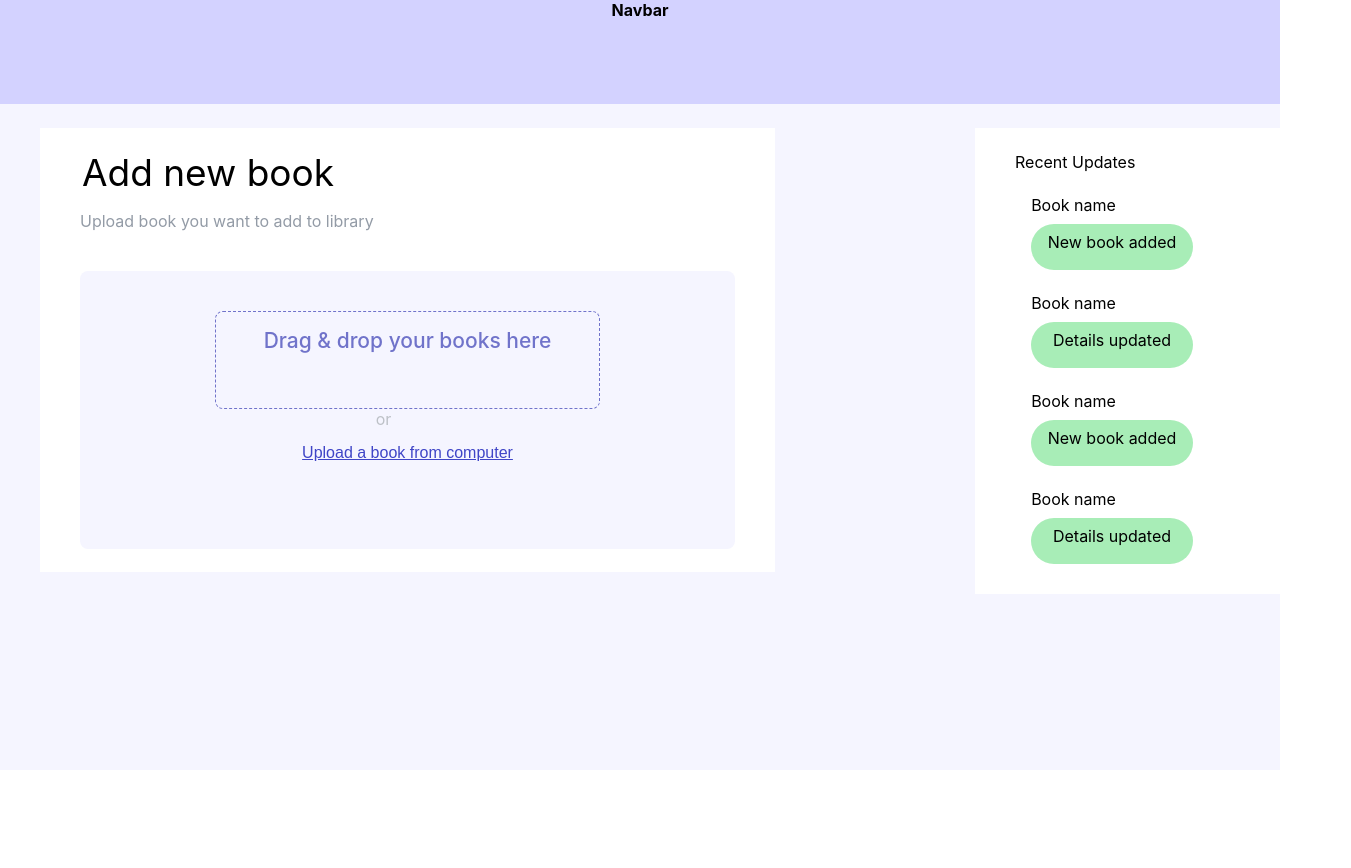
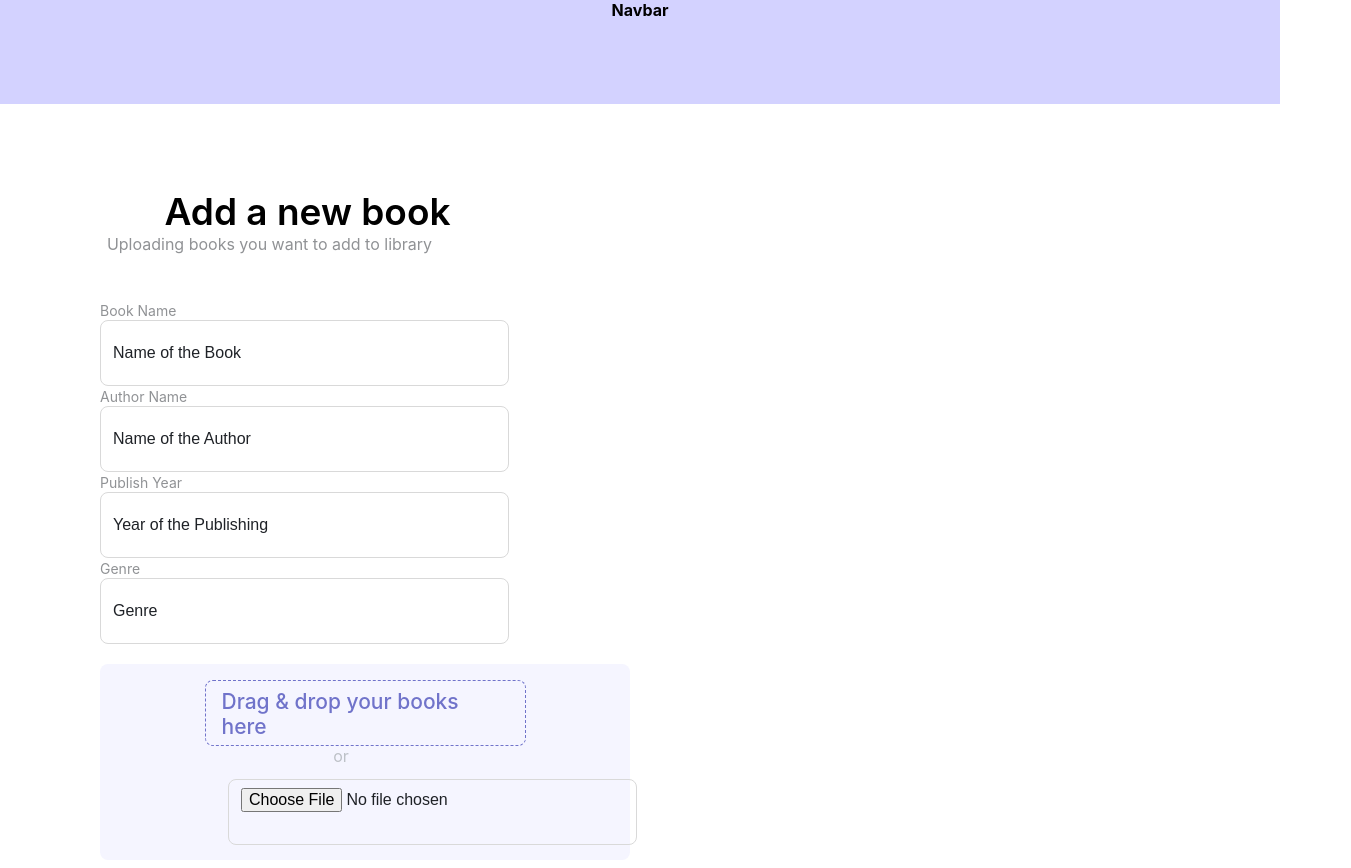
Before and after one commit to donjoshi/v-lib, a React (Create React App) app: page / in a window 1280 px wide. Shown: the top 868 px of the page, 1351 px wide, since content can reach past the window. Before the commit the page ends 800 px from the top, so only its background shows below. Built offline with nearby package versions, Linux system fonts and the light colour scheme.

Commit message:
first commit

```diff
--- a/src/App.js
+++ b/src/App.js
@@ -12,8 +12,8 @@ function App() {
       <Navbar />
 
       <Routes>
-        <Route path="/" element={<AdminPdfUpload/>} />
-        <Route path="/admin-pdf-upload-2" element={<AdminPdfUpload2/>} />
+        <Route path="/" element={<AdminPdfUpload2/>} />
+        {/* <Route path="/admin-pdf-upload-2" element={<AdminPdfUpload2/>} /> */}
       </Routes>
 
     </div>
--- a/src/components/pdf-upload/index.jsx
+++ b/src/components/pdf-upload/index.jsx
@@ -11,49 +11,41 @@ export default function PdfUpload()
 
     const [loading, setLoading] = useState(false);
     const [error, setError] = useState(null);
-    const navigate = useNavigate();
+    // const navigate = useNavigate();
 
-    async function handleUploadOption()
-    {
-        setLoading(true);
+    // async function handleUploadOption()
+    // {
+    //     setLoading(true);
 
-        try
-        {
+    //     try
+    //     {
 
-            const response = await fetch('your-api-endpoint', {
-                method: 'POST',
-                // Include necessary headers and body with the PDF file
-            });
+    //         const response = await fetch('your-api-endpoint', {
+    //             method: 'POST',
+    //             // Include necessary headers and body with the PDF file
+    //         });
 
 
-            const data= await response.json();
-            console.log(data);
-            // Handle successful response (redirect to different page, etc.)
-            navigate("/admin-pdf-upload-2");
+    //         const data= await response.json();
+    //         console.log(data);
+    //         // Handle successful response (redirect to different page, etc.)
+    //         navigate("/admin-pdf-upload-2");
 
 
-        }
-        catch(error)
-        {
-            setError('Failed to upload PDF.Please try agian');
-            console.error(error);
-            setLoading(false);
-            navigate("/admin-pdf-upload-2");
+    //     }
+    //     catch(error)
+    //     {
+    //         setError('Failed to upload PDF.Please try agian');
+    //         console.error(error);
+    //         setLoading(false);
+    //         navigate("/admin-pdf-upload-2");
 
 
-        }
+    //     }
 
-    }
+    // }
 
         return (
-        <div className="admin-pdf-upload">
-            <div className="title">
-                <div className="add">Add new book</div>
-
-                <p>Upload book you want to add to library</p>
-
-            </div>
-
             <div className="upload">
                 <div className="drag-and-drop">
                     Drag & drop your books here
@@ -61,13 +53,14 @@ export default function PdfUpload()
                 <div className="or">or</div>
 
                 <div className="upload-button">
-                    <button onClick={handleUploadOption} disabled={loading}>
+                    {/* <button onClick={handleUploadOption} disabled={loading}>
                         {loading ? "Uploading..." : "Upload a book from computer"}
-                    </button>
+                    </button> */}
+                    <input type="file" id="file" name="file" accept=".pdf" className="file"/>
                 </div>
 
             </div>
 
-        </div>
+
         )
 }
--- a/src/components/pdf-upload/styles.css
+++ b/src/components/pdf-upload/styles.css
@@ -1,4 +1,4 @@
-.admin-pdf-upload
+/* .admin-pdf-upload
 {
     width:687px;
     height: 396px;
@@ -11,7 +11,7 @@
     background-color: white;
     background: white;
     justify-content: center;
-}
+} */
 .title
 {
     width: 394px;
@@ -41,28 +41,28 @@
 
 }
 
-.admin-pdf-upload .upload
+.upload
 {
-    width: 607px;
-    height: 228px;
+    width: 482px;
+    height: 164px;
     gap: 8px;
     border-radius: 8px;
     border:0.5px;
-    padding: 40px 24px;
+    padding: 16px 24px 16px 24px;
     background: #F5F5FF;
     justify-content: center;
     align-items: center;
 
 }
 
-.admin-pdf-upload .upload .drag-and-drop
+.upload .drag-and-drop
 {
-    width:417px;
-    height:64px;
+    width:287px;
+    height: 48px;
     border-radius: 8px;
     border:1px;
     border-style: dashed;
-    padding: 16px 48px;
+    padding: 8px 16px 8px 16px;
     gap:12px;
    color: #7073CA;
    font-weight:500;
@@ -74,9 +74,9 @@
 
 }
 
-.admin-pdf-upload .upload .or
+.upload .or
 {
-    width:559px;
+    width:434px;
     height:17px;
     gap:4px;
     text-align: center;
@@ -84,11 +84,11 @@
 
 }
 
-.admin-pdf-upload .upload .upload-button
+.upload .upload-button
 {
     width:274px;
     height:51px;
-    padding: 16px 24px;
+    padding: 16px 24px 16px 24px;
     gap:8px;
     text-decoration: underline;
     font-weight:400;
@@ -97,9 +97,10 @@
     color:#3F45C7;
     justify-content: center;
     margin-inline: auto;
+    align-items: center;
 
 }
-.admin-pdf-upload .upload .upload-button button
+.upload .upload-button button
 {
     font-weight: 400;
     font-size: 16px;
@@ -112,3 +113,13 @@
 
 
 }
+
+.upload .upload-button .file
+{
+    width :226px;
+    height:19px;
+    font-weight:400;
+    font-size: 16px;
+    line-height: 19.36px;
+    color:#3F45C7;
+}
--- a/src/pages/admin-pdf-upload-2/index.jsx
+++ b/src/pages/admin-pdf-upload-2/index.jsx
@@ -1,12 +1,56 @@
 import React from "react";
 import Navbar from "../../components/navbar";
 import './styles.css';
+import PdfUpload from "../../components/pdf-upload";
+import { useState } from "react";
+import { useNavigate } from "react-router-dom";
 
 
 
+export default function AdminPdfUpload2() {
 
-export default function AdminPdfUpload2()
-{
+    const [formData, setFormData] = useState(new FormData());
+    const [loading, setLoading] = useState(false);
+    const [error, setError] = useState(null);
+    const navigate = useNavigate();
+
+
+    function handleChange(event) {
+        setFormData(new FormData(event.target));
+    }
+
+    async function handleSubmit(event) {
+        event.preventDefault(); // Prevent default form submission
+
+        setLoading(true); // Set loading state
+
+        try {
+            const response = await fetch('your-api-endpoint', {
+                method: 'POST',
+                // Include necessary headers (e.g., Content-Type: multipart/form-data)
+                headers: {
+                    'Content-Type': 'multipart/form-data',
+                },
+                body: formData,
+            });
+
+            const data = await response.json();
+            console.log(data);
+            // Handle successful response (redirect, etc.)
+
+            if (data)
+            {
+                navigate("/xyz")
+            }
+
+        } catch (error) {
+            console.error(error);
+            setError('Error submitting form.');
+            setLoading(false); // Reset loading state
+
+        }
+
+    }
 
 
     return (
@@ -16,37 +60,43 @@ export default function AdminPdfUpload2()
             <div className="add-details">
                 <div className="heading">
                     <div className="heading1">
-                        Add details of the book
+                        Add a new book
                     </div>
                     <div className="heading2">
-                        Add details of your book for adding to library
+                        Uploading books you want to add to library
                     </div>
 
                 </div>
                 <div className="details">
-                    <form >
+                    <form onSubmit={handleSubmit} onChange={handleChange}>
 
                         <label htmlFor="book-name">Book Name</label>
                         <br />
-                        <input type="text" id="book-name" name="book-name" placeholder="Name of the Book"/>
+                        <input type="text" id="book-name" name="book-name" placeholder="Name of the Book" />
                         <br />
 
                         <label htmlFor="author-name">Author Name</label>
                         <br />
-                        <input type="text" id="author-name" name="author-name" placeholder="Name of the Author"/>
+                        <input type="text" id="author-name" name="author-name" placeholder="Name of the Author" />
                         <br />
 
                         <label htmlFor="publish-year">Publish Year</label>
                         <br />
-                        <input type="text" id="publish-year" name="publish-year" placeholder="Year of the Publishing"/>
+                        <input type="text" id="publish-year" name="publish-year" placeholder="Year of the Publishing" />
                         <br />
 
                         <label htmlFor="genre">Genre</label>
                         <br />
-                        <input type="text" id="genre" name="genre" placeholder="Genre"/>
+                        <input type="text" id="genre" name="genre" placeholder="Genre" />
+                        <br />
                         <br />
 
-                        <button>Next</button>
+                        <PdfUpload setFormData={setFormData} />
+                        <br />
+
+                        <button type="submit" disabled={loading}>
+                            {loading ? "Uploading...." : "Upload Book"}
+                        </button>
 
                     </form>
 
--- a/src/pages/admin-pdf-upload-2/styles.css
+++ b/src/pages/admin-pdf-upload-2/styles.css
@@ -1,6 +1,7 @@
+
 .container
 {
-    width:auto;
+    width: auto!important;
     height:auto;
     display:flex;
     flex-direction:row;
@@ -63,6 +64,8 @@
     width:387px;
     height: 452px;
     gap: 56px;
+    position: absolute;
+    top :110px;
 
 }
 
```
